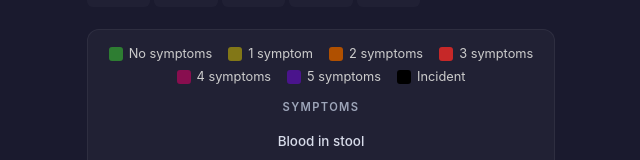
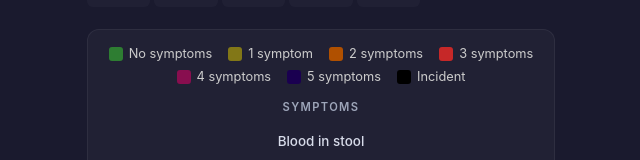
Before and after one commit to cotterjd/ibd_symptom_tracker, a Vue app: page / in a window 1280 px wide. Shown: the part 464-624 px from the top of the page, without its empty margins (319-959 px from the left). Built offline with nearby package versions, Linux system fonts and the light colour scheme.

Commit message:
Darken purple color from #4a148c to #1a0050
Agent-Logs-Url: https://github.com/cotterjd/ibd_symptom_tracker/sessions/219e64f2-0f88-4fa2-80e0-ff96ca1817dd

Co-authored-by: cotterjd <2576700+cotterjd@users.noreply.github.com>

```diff
--- a/src/App.vue
+++ b/src/App.vue
@@ -400,7 +400,7 @@ export default {
   background: #880e4f;
 }
 .calendar-cell.purple {
-  background: #4a148c;
+  background: #1a0050;
 }
 .calendar-cell.black {
   background: #000000;
@@ -440,7 +440,7 @@ export default {
 .swatch.orange { background: #b05000; }
 .swatch.red { background: #c62828; }
 .swatch.magenta { background: #880e4f; }
-.swatch.purple { background: #4a148c; }
+.swatch.purple { background: #1a0050; }
 .swatch.black { background: #000000; }
 
 /* Symptoms list */
```
